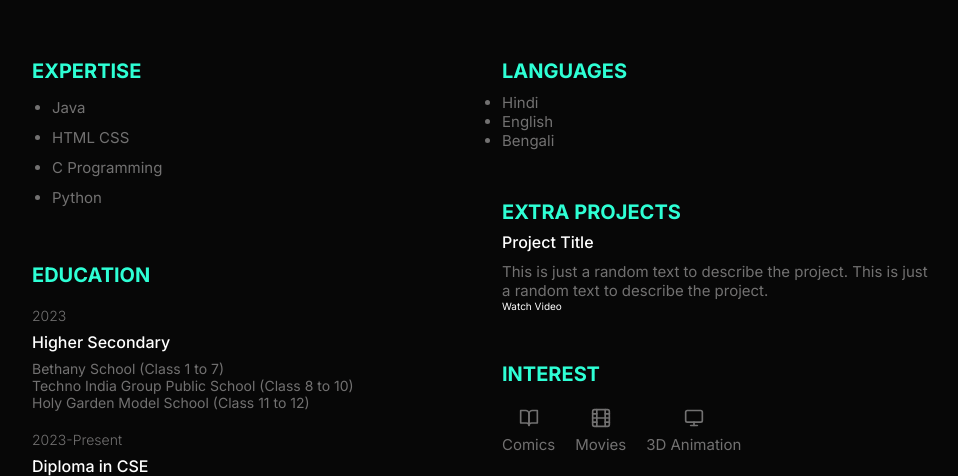
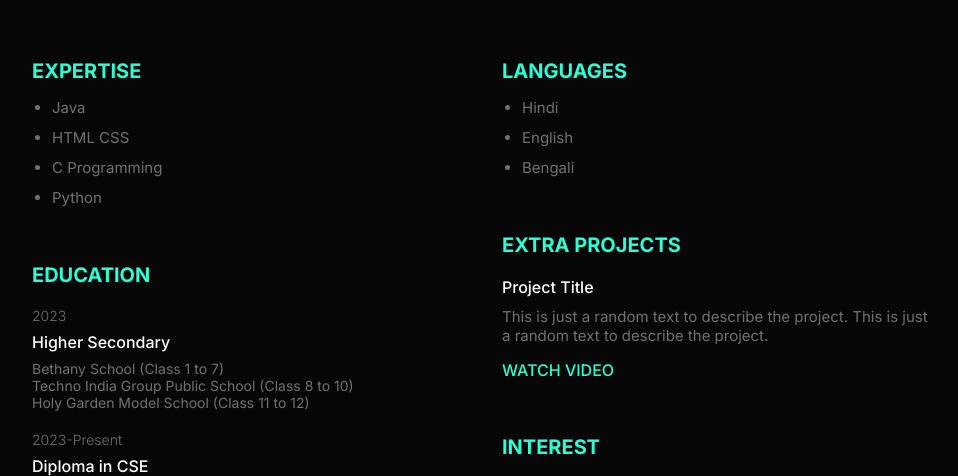
Before and after one commit to SDR2525/host-cv-html-css, a plain HTML site: page index.html in a window 1280 px wide. Shown: the part 278-754 px from the top of the page, without its empty margins (158-1116 px from the left). Drawn offline with nearby package versions, Linux system fonts and the light colour scheme.

Commit message:
style.css

```diff
--- a/style.css
+++ b/style.css
@@ -155,33 +155,18 @@ a {
 	line-height: 2;
 }
 
-/* Ref  */
-.ref_item {
-	margin-top: 2rem;
-}
-.ref_name {
-	font-size: 1.6rem;
-	font-weight: 700;
-}
-
-/* eduction */
+/* Education */
 .edu_item {
 	margin-top: 2rem;
 }
 
-/* certification */
-.certification_item {
-	margin-top: 2rem;
-}
-/* exp */
-.exp_item {
-	margin-top: 2rem;
+/* Languages */
+.languages_list {
+	margin-top: 1rem;
+	margin-left: 2rem;
+	line-height: 2;
 }
 
-/* awards */
-.awards_item {
-	margin-top: 2rem;
-}
 /* Interests */
 .interest_items {
 	margin-top: 2rem;
@@ -237,3 +222,27 @@ hr {
 		margin: 0 auto;
 	}
 }
+
+/* Extra Projects */
+.extra-projects {
+	grid-column: 1 / -1;
+}
+.project_item {
+	margin-top: 2rem
+}
+.project_button {
+	display: inline-block;
+	margin-top: 1rem;
+	padding: 0.5rem 0rem;
+	color: var(--primary-color); /* Change text color to primary color */
+	font-size: 1.6rem;
+	font-weight: 500;
+	text-transform: uppercase;
+	border: none;
+	cursor: pointer;
+
+}
+
+.project_button:hover {
+	color: #24d7b0; /* Change text color on hover */
+}
```
